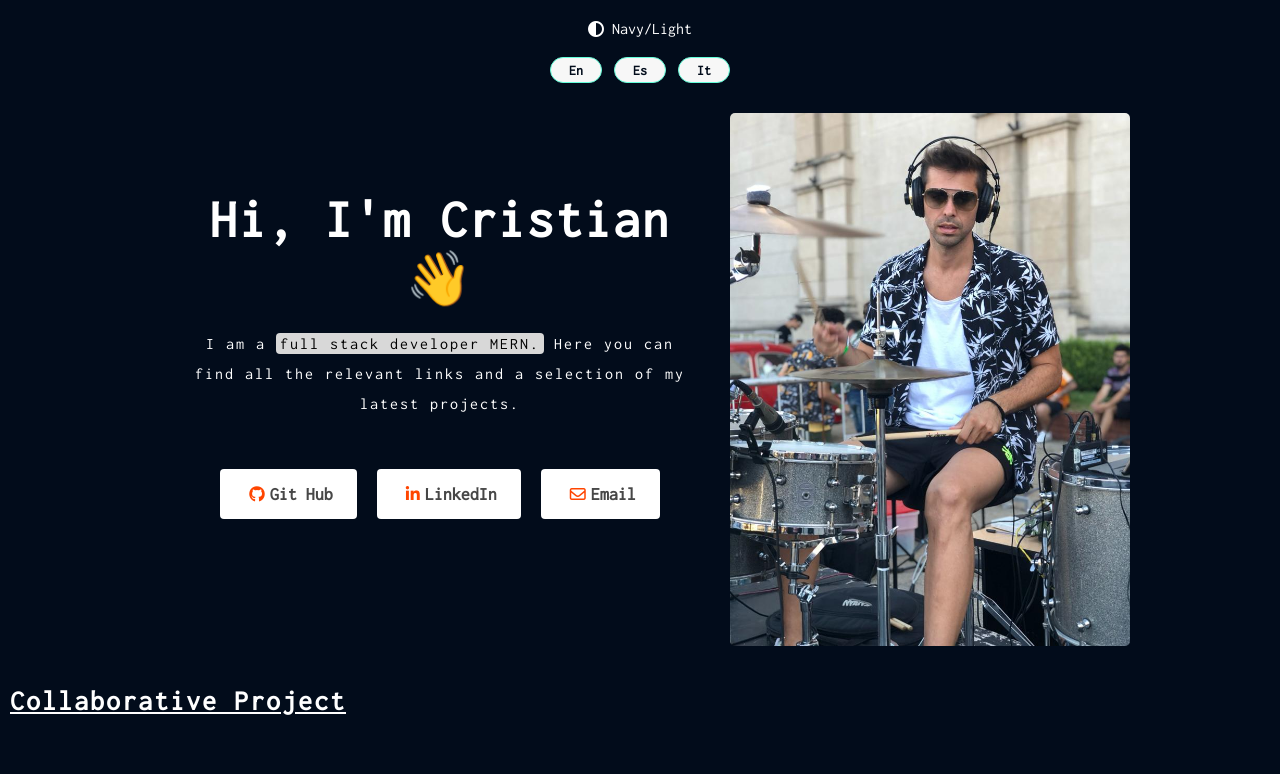
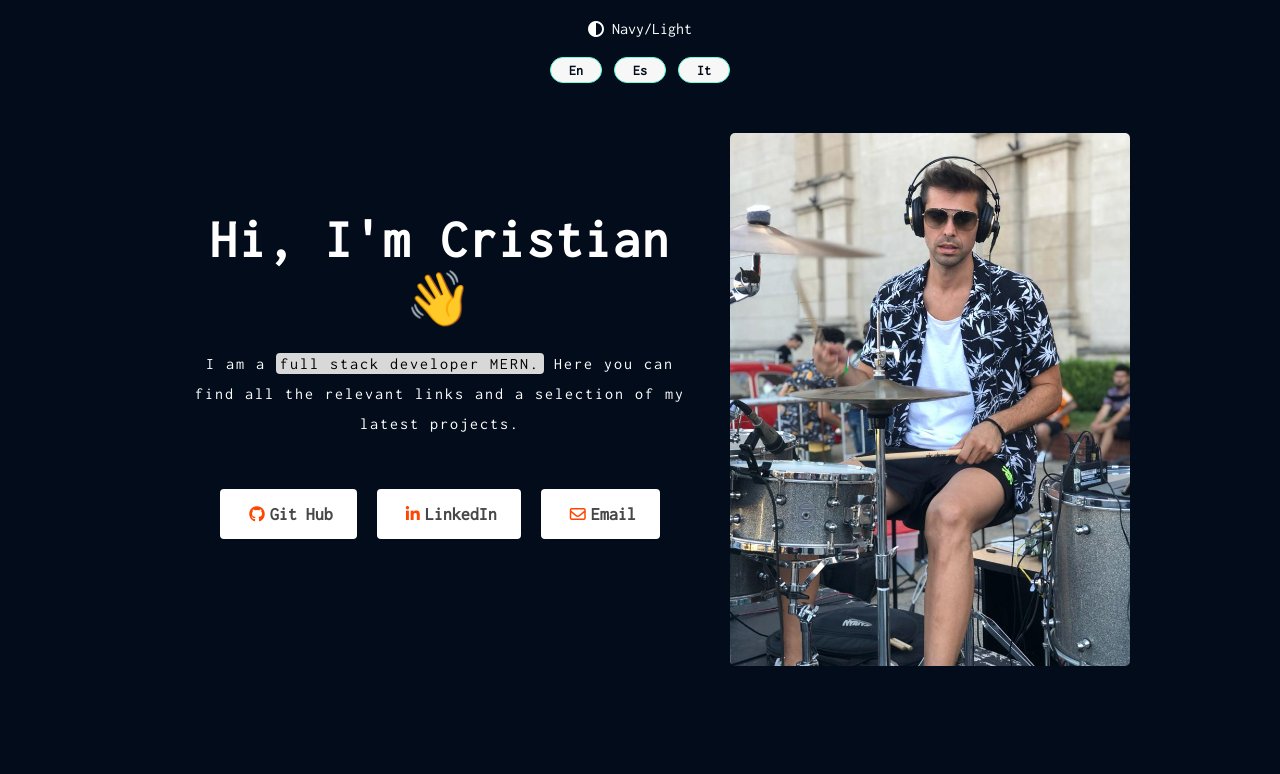
Before and after one commit to CristianMozetich/Portfolio, a React (Vite) app: page / in a window 1280 px wide. Shown: the top 774 px of the page. Built offline with nearby package versions, Linux system fonts and the light colour scheme.

Commit message:
actualizaciones idiomas

```diff
--- a/src/Components/IntroContainer/IntroContainer.css
+++ b/src/Components/IntroContainer/IntroContainer.css
@@ -2,7 +2,8 @@
     display: flex;
     flex-wrap: wrap;
     justify-content: center;
-    margin: 30px;
+    margin: 50px;
+    margin-bottom: 100px;
 }
 
 .intro_container img{
```
